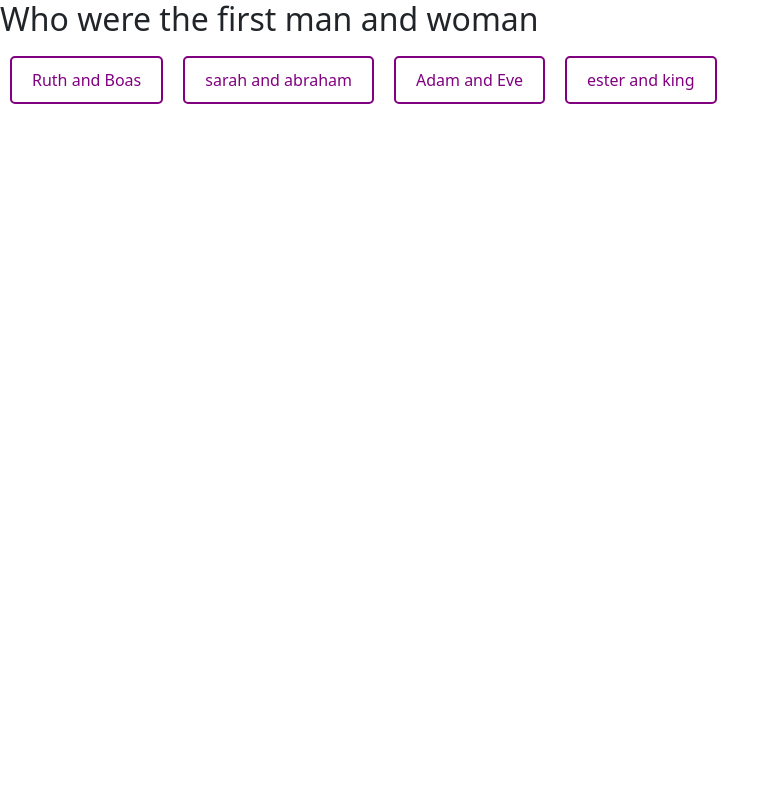
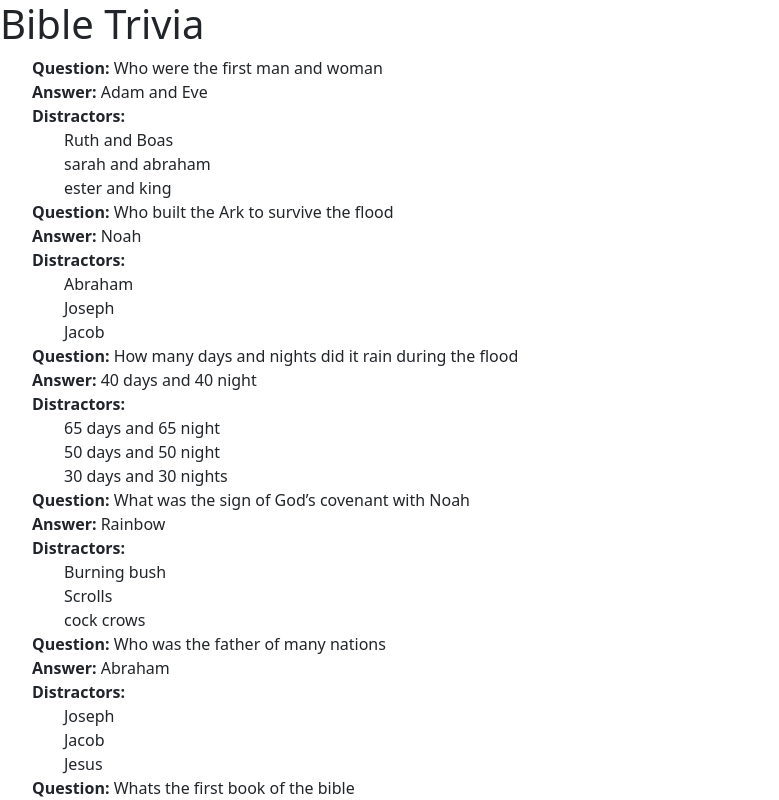
Before and after one commit to sueboo950/level3-capstone, a Next.js app in the folder capstone-level3-nextjs/: page /components/TriviaComponent in a window 1280 px wide. Shown: the top 800 px of the page, without its empty margins (0-779 px from the left). Built offline with nearby package versions, Linux system fonts and the light colour scheme.

Commit message:
Update TriviaComponent.js fixing errors

```diff
--- a/capstone-level3-nextjs/src/pages/components/TriviaComponent.js
+++ b/capstone-level3-nextjs/src/pages/components/TriviaComponent.js
@@ -1,71 +1,29 @@
-import React, { useState, useEffect } from 'react';
-import { checkAnswer } from '../controllers/triviaController';
+// components/TriviaComponent.js
+import React from 'react';
 import { trivia } from '../utils/triviaData';
 
 const TriviaComponent = () => {
-    const [currentQuestionIndex, setCurrentQuestionIndex] = useState(0);
-    const [score, setScore] = useState(0);
-
-    useEffect(() => {
-        console.log('Component did mount');
-        return () => {
-            console.log('Component will unmount');
-        };
-    }, []);
-
-    useEffect(() => {
-        console.log('Component did update');
-    });
-
-    const displayTrivia = () => {
-        if (currentQuestionIndex < trivia.length) {
-            const questionObj = trivia[currentQuestionIndex];
-            const choices = [...questionObj.distractors, questionObj.answer].sort(() => Math.random() - 0.5);
-
-            return (
-                <div>
-                    <h2>{questionObj.question}</h2>
-                    <div>
-                        {choices.map((choice, index) => (
-                            <button
-                                key={index}
-                                style={{
-                                    backgroundColor: 'transparent',
-                                    border: '2px solid purple',
-                                    color: 'purple',
-                                    padding: '10px 20px',
-                                    borderRadius: '5px',
-                                    cursor: 'pointer',
-                                    margin: '10px'
-                                }}
-                                onClick={() => handleAnswer(choice, questionObj.answer)}
-                            >
-                                {choice}
-                            </button>
-                        ))}
-                    </div>
-                </div>
-            );
-        } else {
-            return (
-                <div>
-                    <h2>Trivia Completed!</h2>
-                    <p>Your final score is: {score}</p>
-                </div>
-            );
-        }
-    };
-
-    const handleAnswer = (selected, correct) => {
-        checkAnswer(selected, correct, setScore, setCurrentQuestionIndex);
-        displayTrivia();
-    };
-
     return (
-        <div id="trivia-container">
-            {displayTrivia()}
+        <div>
+            <h1>Bible Trivia</h1>
+            <ul>
+                {trivia.map((item, index) => (
+                    <li key={index}>
+                        <strong>Question:</strong> {item.question}
+                        <br />
+                        <strong>Answer:</strong> {item.answer}
+                        <br />
+                        <strong>Distractors:</strong>
+                        <ul>
+                            {item.distractors.map((distractor, i) => (
+                                <li key={i}>{distractor}</li>
+                            ))}
+                        </ul>
+                    </li>
+                ))}
+            </ul>
         </div>
     );
-};
+}
 
 export default TriviaComponent;
```
